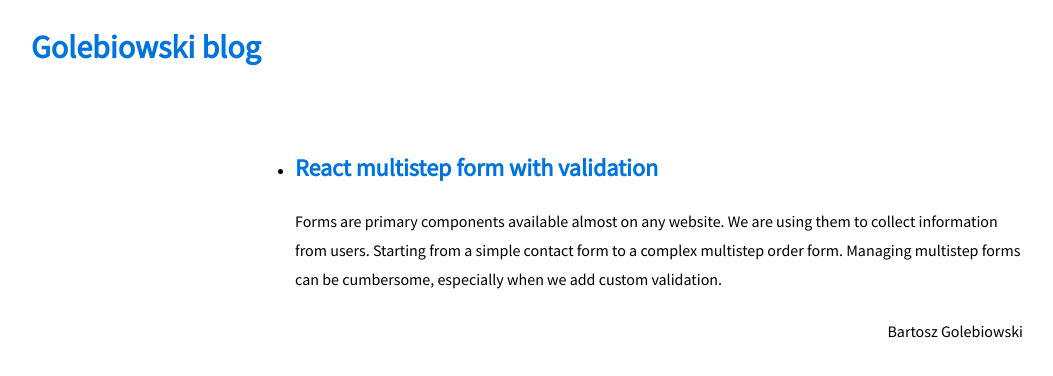
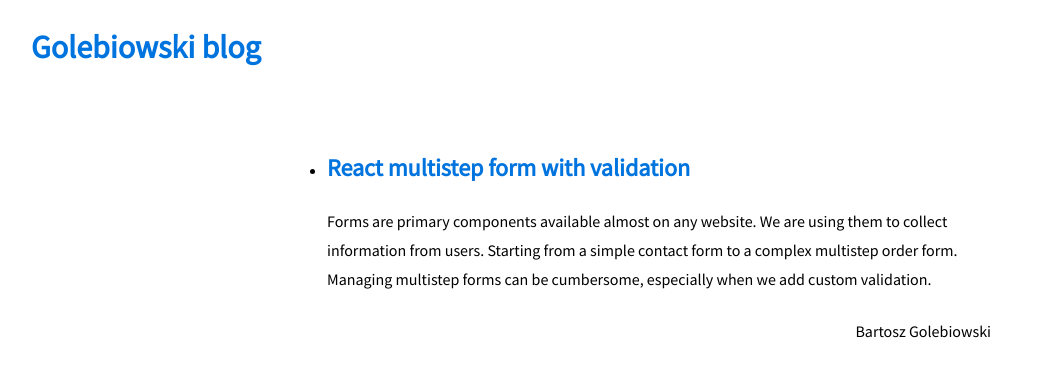
Before and after one commit to bartoszgolebiowski/golebiowski-blog, a Next.js app: page / in a window 1280 px wide. Shown: the top 376 px of the page, without its empty margins (1-1054 px from the left). Built offline with nearby package versions, Linux system fonts and the light colour scheme.

Commit message:
first post, first paragraph

```diff
--- a/components/basic-layout.js
+++ b/components/basic-layout.js
@@ -24,7 +24,7 @@ const BasicLayout = (page) => {
           flexDirection: "row",
           maxWidth: 768,
           margin: "0 auto",
-          padding: "2rem 0",
+          padding: "2rem",
         }}
       >
         {page}
```
